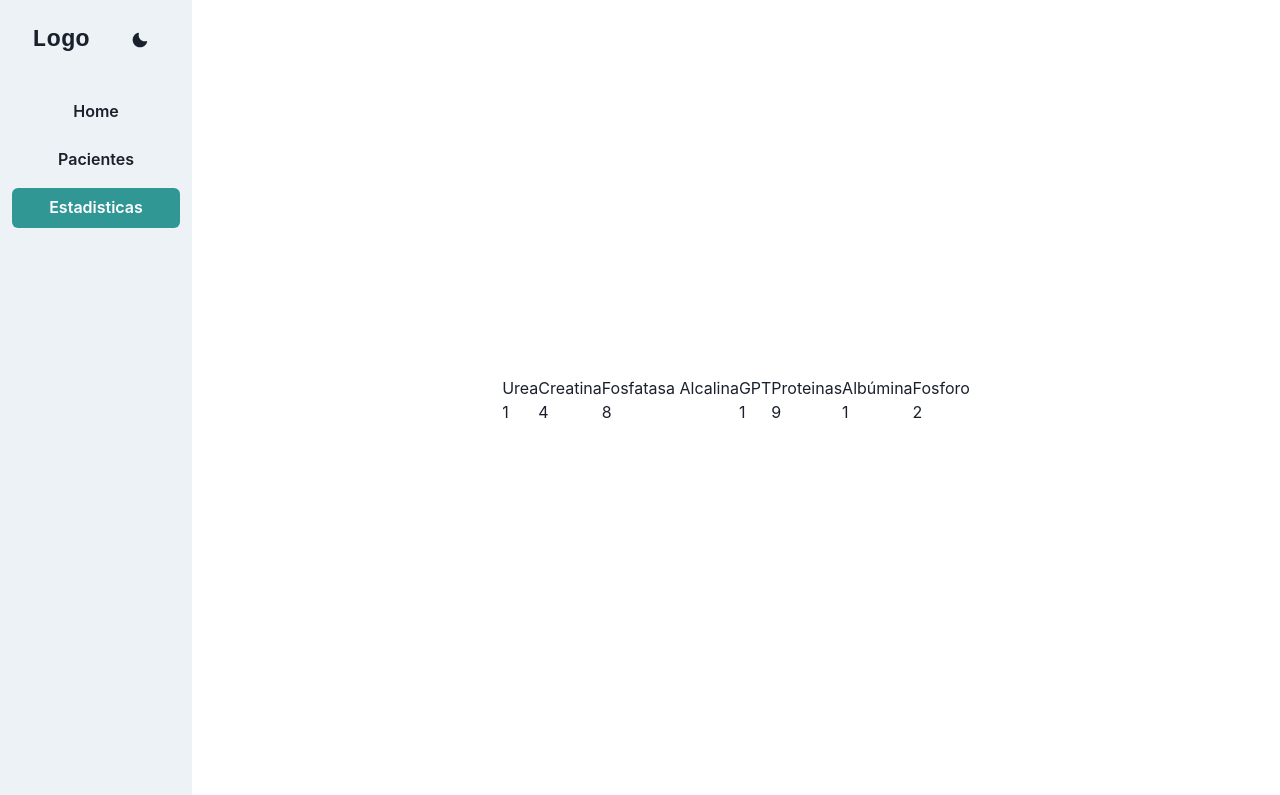
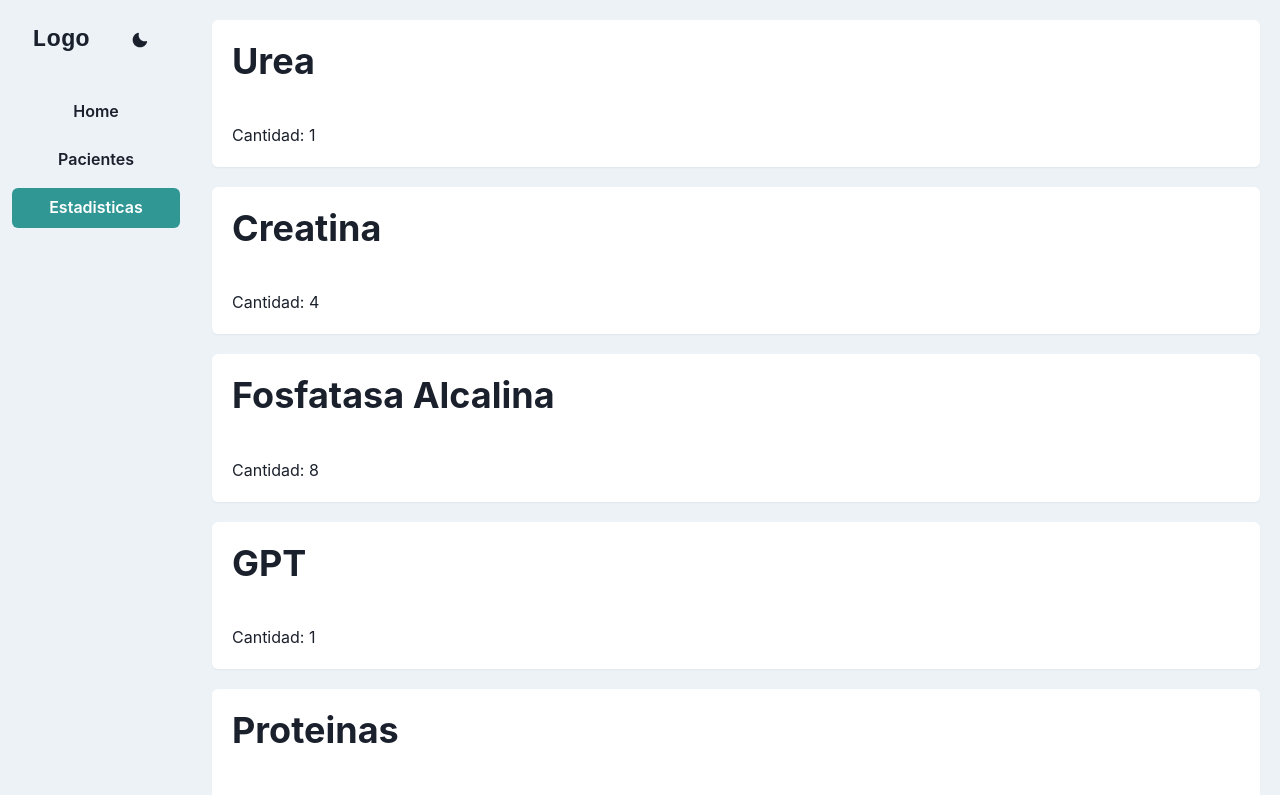
Before and after one commit to fmaggi/vetfrontend, a React (Create React App) app: page /#/estadisticas in a window 1280 px wide. Shown: the top 795 px of the page. Built offline with nearby package versions, Linux system fonts and the light colour scheme.

Commit message:
Added stats

```diff
--- a/src/routes/Stats.tsx
+++ b/src/routes/Stats.tsx
@@ -3,11 +3,14 @@ import { useLoaderData} from 'react-router-dom'
 
 
 import {
-    Box,
-    Center,
-    useColorModeValue
+    Card,
+    CardHeader,
+    Heading,
+    CardBody,
+    Flex,
+    SimpleGrid,
+    Text, useColorModeValue
 } from '@chakra-ui/react'
-import {useWindowSize} from "../hooks/window";
 
 import tests from "../data/tests";
 
@@ -27,20 +30,29 @@ export async function loader() {
 
 export default function Stats() {
     const data = useLoaderData() as any[];
+    const bg = useColorModeValue('white', 'gray.700')
 
-    const winSize = useWindowSize();
     return (
-        <Center h={winSize.h} w='100%' bg={useColorModeValue('white', 'gray.700')}>
+
+        <SimpleGrid w='100%' h='100%' p='5' columns={1} spacing={5}>
             {
                 data.map(test => {
                     return (
-                        <Box>
-                            <h1>{test.name}</h1>
-                            <text>{test.value}</text>
-                        </Box>
-                    )
+                        <Card key={test.name} bg={bg} shadow='sm'>
+                            <CardHeader>
+                                <Heading>{test.name}</Heading>
+                            </CardHeader>
+                            <CardBody>
+                                <Flex align='center' justify='space-between'>
+                                    <Text>
+                                        Cantidad: {test.value}
+                                    </Text>
+                                </Flex>
+                            </CardBody>
+                        </Card>
+                    );
                 })
             }
-        </Center>
+        </SimpleGrid>
     )
 }
```
